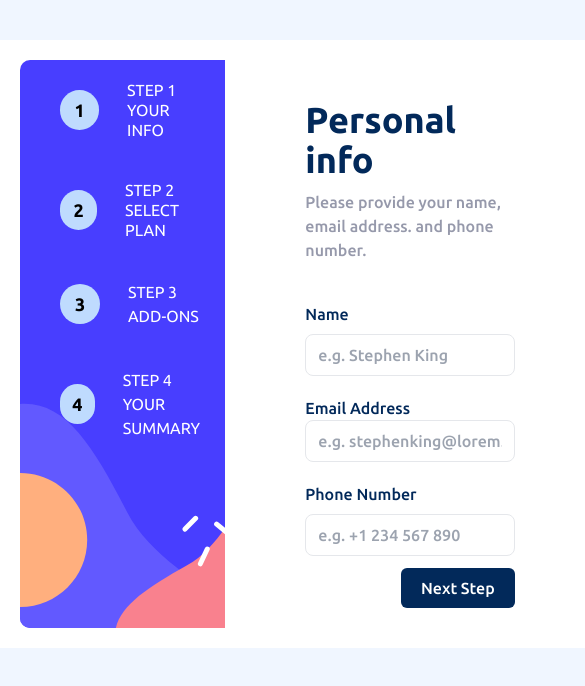
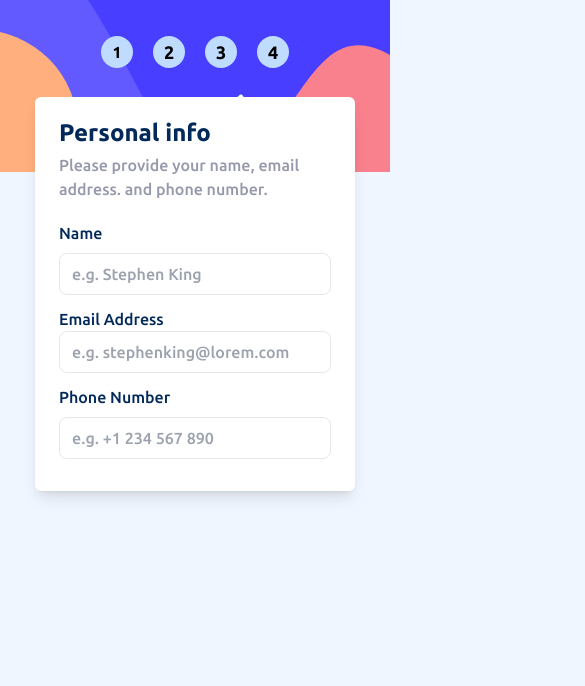
Before and after one commit to Prechyious/multi-step-form, a React (Create React App) app: page / in a window 390 px wide. Shown: the top 686 px of the page, 585 px wide, since content can reach past the window. Built offline with nearby package versions, Linux system fonts and the light colour scheme.

Commit message:
Mobile step-1

```diff
--- a/src/App.js
+++ b/src/App.js
@@ -3,7 +3,7 @@ import PersonInfo from "./pages/PersonInfo";
 
 const App = () => {
     return (
-        <div className="flex mx-auto m-10 p-5 justify-around w-fit gap-20 bg-white">
+        <div className="md:flex md:flex-col md:mx-auto md:m-10 md:p-5 md:justify-around w-full md:gap-20">
             <Sidebar />
             <PersonInfo />
         </div>
--- a/src/components/Sidebar.jsx
+++ b/src/components/Sidebar.jsx
@@ -1,38 +1,38 @@
 const Sidebar = () => {
     return (
-        <aside className="h-[568px] w-[264px] flex flex-col items-start gap-10 p-5 bg-sideBar">
-            <section className="flex items-center w-full max-h-fit gap-7 uppercase text-white">
-                <div className="text-black ml-5 bg-blue-200 h-10 w-10 p-3 rounded-full flex items-center justify-center font-bold text-lg">
+        <aside className="min-w-[375px] h-[172px] md:h-[568px] md:w-[264px] flex md:flex-col items-start gap-5 justify-center md:gap-10 p-5 bg-sideBarMobile md:bg-sideBar bg-cover">
+            <section className="flex flex-col items-center md:max-h-fit md:gap-7 uppercase text-white mt-4">
+                <div className="text-black bg-blue-200 h-6 w-6 p-4 rounded-full flex items-center justify-center font-bold text-base">
                     1
                 </div>
-                <div className="leading-tight">
+                <div className="leading-tight hidden md:block">
                     <h4>Step 1</h4>
                     <p>Your Info</p>
                 </div>
             </section>
-            <section className="flex items-center w-full max-h-fit gap-7 uppercase text-white">
-                <div className="text-black ml-5 bg-blue-200 h-10 w-10 p-3 rounded-full flex items-center justify-center font-bold text-lg">
+            <section className="flex flex-col items-center max-h-fit uppercase text-white mt-4">
+                <div className="text-black bg-blue-200 h-6 w-6 p-4 rounded-full flex items-center justify-center font-bold text-lg">
                     2
                 </div>
-                <div className="leading-tight">
+                <div className="leading-tight hidden md:block">
                     <h4>Step 2</h4>
                     <p>Select plan</p>
                 </div>
             </section>
-            <section className="flex items-center w-full max-h-fit gap-7 uppercase text-white">
-                <div className="text-black ml-5 bg-blue-200 h-10 w-10 p-3 rounded-full flex items-center justify-center font-bold text-lg">
+            <section className="flex flex-col items-center max-h-fit gap-7 uppercase text-white mt-4">
+                <div className="text-black bg-blue-200 h-6 w-6 p-4 rounded-full flex items-center justify-center font-bold text-lg">
                     3
                 </div>
-                <div className="texts">
+                <div className="hidden md:block">
                     <h4>Step 3</h4>
                     <p>Add-ons</p>
                 </div>
             </section>
-            <section className="flex items-center w-full max-h-fit gap-7 uppercase text-white">
-                <div className="text-black ml-5 bg-blue-200 h-10 w-10 p-3 rounded-full flex items-center justify-center font-bold text-lg">
+            <section className="flex flex-col items-center max-h-fit gap-7 uppercase text-white mt-4">
+                <div className="text-black bg-blue-200 h-6 w-6 p-4 rounded-full flex items-center justify-center font-bold text-lg">
                     4
                 </div>
-                <div className="texts">
+                <div className="hidden md:block">
                     <h4>Step 4</h4>
                     <p>Your Summary</p>
                 </div>
--- a/src/pages/PersonInfo.jsx
+++ b/src/pages/PersonInfo.jsx
@@ -1,14 +1,16 @@
 const PersonInfo = () => {
     return (
-        <div className="flex flex-col items-start mt-10 mr-14 font-medium text-marineBlue">
-            <div className=" mb-10">
-                <h1 className="text-4xl font-bold mb-2.5">Personal info</h1>
-                <p className=" font-medium text-coolGray">
+        <section className="-mt-[4.7rem] rounded-md py-5 px-6 flex flex-col items-center justify-center max-w-xs mx-auto md:mt-10 md:mr-14 font-medium text-marineBlue bg-white shadow-lg">
+            <div className="mb-5 md:mb-10">
+                <h1 className="text-2xl md:text-4xl font-bold mb-1 md:mb-2.5">
+                    Personal info
+                </h1>
+                <p className="text-base font-medium text-coolGray max-w-xs md:max-w-full">
                     Please provide your name, email address. and phone number.
                 </p>
             </div>
             <form className="relative h-full w-full">
-                <div className="mb-5">
+                <div className="mb-3">
                     <div className="flex justify-between">
                         <label className="mb-2" htmlFor="name">
                             Name
@@ -24,7 +26,7 @@ const PersonInfo = () => {
                         placeholder="e.g. Stephen King"
                     />
                 </div>
-                <div className="mb-5">
+                <div className="mb-3">
                     <label htmlFor="email">Email Address</label>
                     <input
                         className="outline-none border py-2 px-3 rounded-lg w-full focus:border-purplishBlue"
@@ -33,7 +35,7 @@ const PersonInfo = () => {
                         placeholder="e.g. stephenking@lorem.com"
                     />
                 </div>
-                <div className="flex flex-col gap-2">
+                <div className="flex flex-col gap-2 mb-3">
                     <label htmlFor="phone">Phone Number</label>
                     <input
                         className="outline-none border py-2 px-3 rounded-lg w-full focus:border-purplishBlue"
@@ -43,11 +45,11 @@ const PersonInfo = () => {
                     />
                 </div>
 
-                <button className="absolute right-0  bottom-5 text-white py-2 px-5 bg-marineBlue rounded-md">
+                {/* <button className="md:absolute md:right-0  md:bottom-5 text-white py-2 px-5 bg-marineBlue rounded-md">
                     Next Step
-                </button>
+                </button> */}
             </form>
-        </div>
+        </section>
     );
 };
 
```
